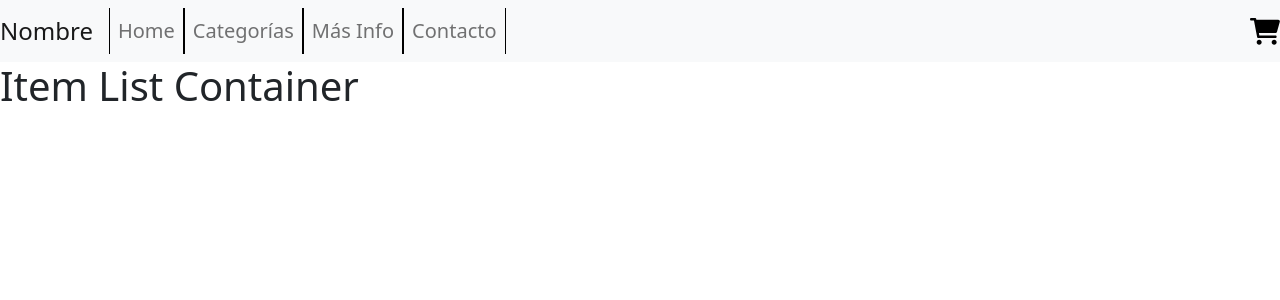
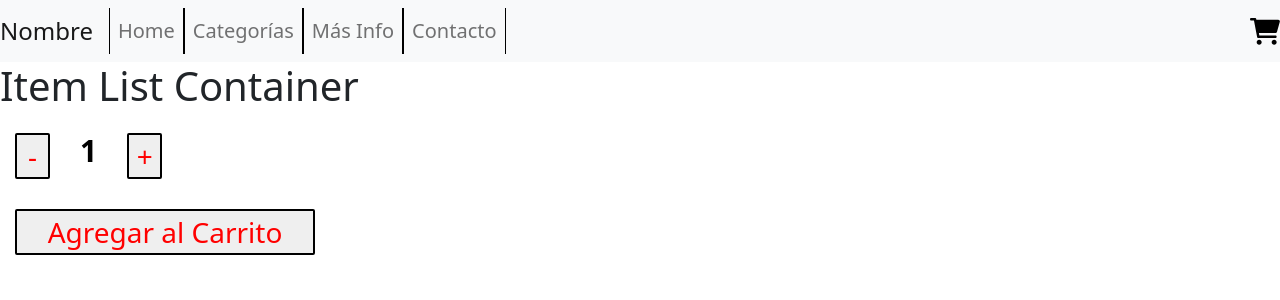
Before and after one commit to CamiloGuer/react, a React (Create React App) app: page / in a window 1280 px wide. Shown: the top 300 px of the page. Built offline with nearby package versions, Linux system fonts and the light colour scheme.

Commit message:
boton contador

```diff
--- /dev/null
+++ b/src/components/ItemCount/index.jsx
@@ -0,0 +1,32 @@
+import React, {useState} from 'react'
+import { useEffect } from 'react';
+import './styles.css'
+
+const ItemCount = ({stock, initial, onAdd}) => {
+    const [count, setCount] = useState(initial);
+    const sumar = () => {
+        if(count < stock){
+        setCount(count + 1)
+    }
+    else{ alert("No hay stock")};}
+
+    const resta = () => {
+        if(count > 0)
+        {setCount(count - 1)}
+    }
+    useEffect(()=>{
+
+    },[count])
+    return (
+    <>
+        <div className='contador'>
+        <button onClick={resta}>-</button>
+        <h2>{count}</h2>
+        <button onClick={sumar}>+</button>
+        </div>
+        <button className='carritos' onClick={()=>onAdd(count)}>Agregar al Carrito</button>
+    </>
+  )
+}
+
+export default ItemCount;
--- /dev/null
+++ b/src/components/ItemCount/styles.css
@@ -0,0 +1,22 @@
+button{
+    border: solid 2px black;
+    font-size: 28px;
+    color: red;
+    border-radius: 2px;
+    margin: 15px;
+    width: 35px;
+}
+
+
+h2{
+    color: black;
+    font-size: 30px;
+    margin: 15px;
+    font-weight: bold;
+}
+.contador{
+    display: flex;
+}
+.carritos{
+    width: 300px;
+}
--- a/src/containers/ItemListContainer/index.jsx
+++ b/src/containers/ItemListContainer/index.jsx
@@ -1,10 +1,16 @@
 import React from 'react'
+import ItemCount from '../../components/ItemCount'
 import './styles.css'
 
 const ItemListContainer = ({greeting}) => {
+  const agregarAlCarro = (cantidad) => {
+    console.log(cantidad)
+    console.log("Agregaste la cantidad ${cantidad} al carro")
+  }
   return (
     <div>
         <h1>{greeting}</h1>
+        <ItemCount initial={1} stock={15} onAdd={agregarAlCarro}/>
     </div>
   )
 }
```
